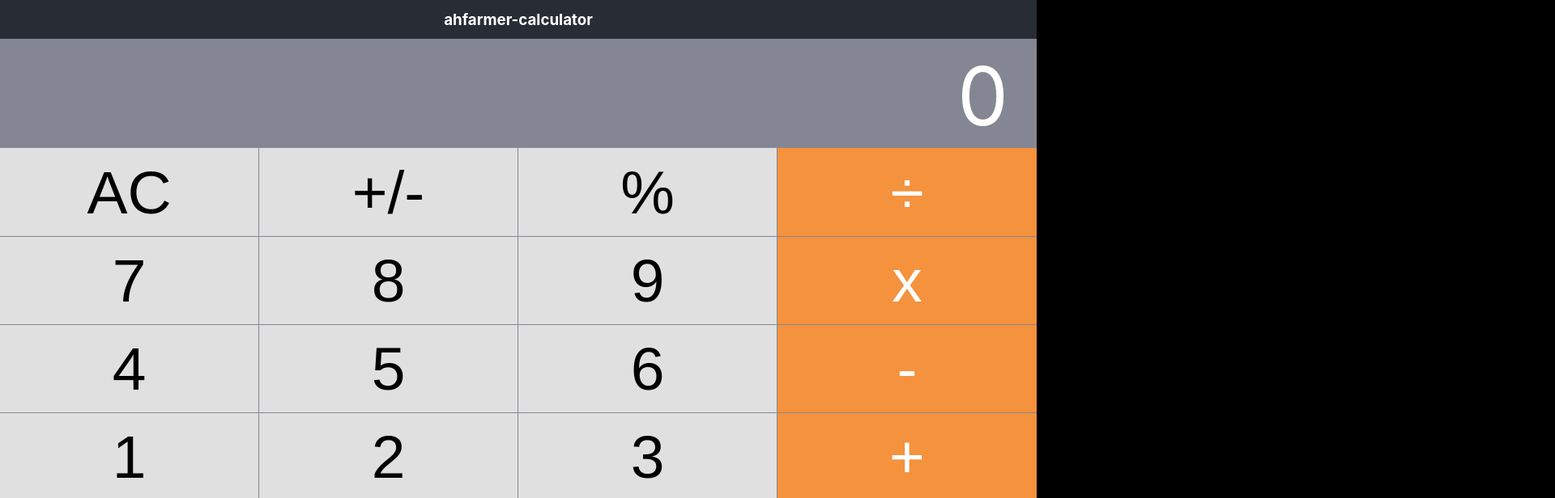
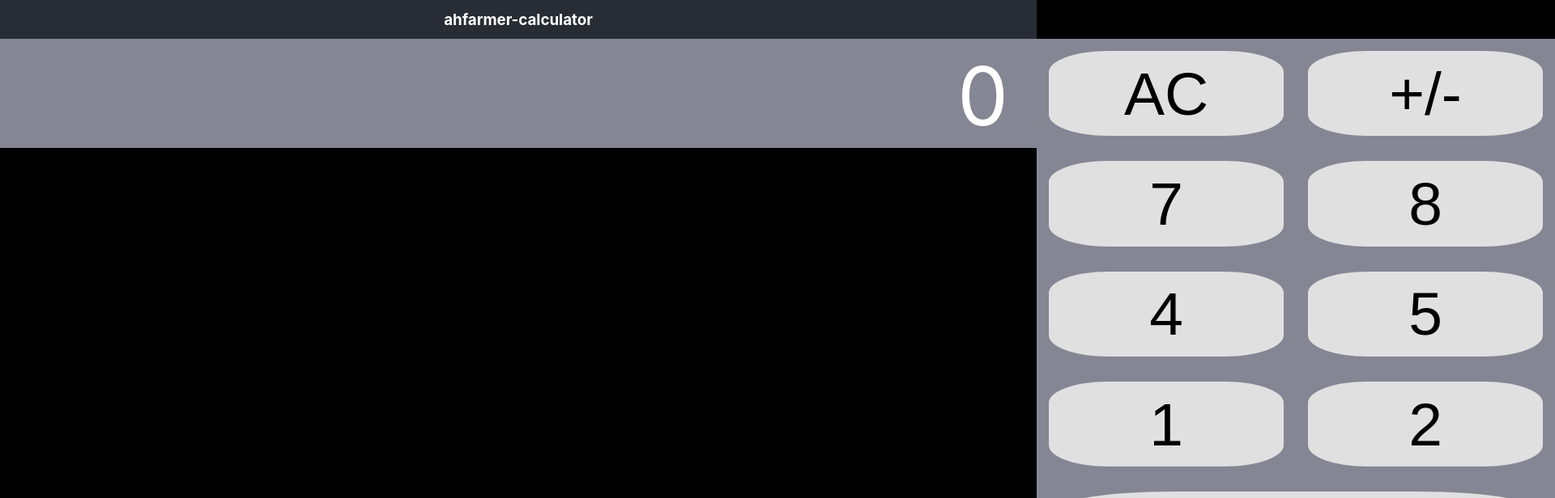
Before and after one commit to sgtao/functional-ahfarmer-calculator, a React (Create React App) app: page / in a window 1280 px wide. Shown: the top 616 px of the page at 81% size, 1920 px wide, since content can reach past the window. Built offline with nearby package versions, Linux system fonts and the light colour scheme.

Commit message:
update src for change button style. issue #12

```diff
--- a/src/components/Button.css
+++ b/src/components/Button.css
@@ -15,6 +15,8 @@
   margin: 0 1px 0 0;
   flex: 1 0 auto;
   padding: 0;
+  border-radius: 25%;
+  margin: 0.2em;
 }
 
 .component-button:last-child button {
@@ -24,4 +26,6 @@
 .component-button.orange button {
   background-color: #f5923e;
   color: white;
+  border-radius: 50%;
+  margin: 0.2em;
 }
```
